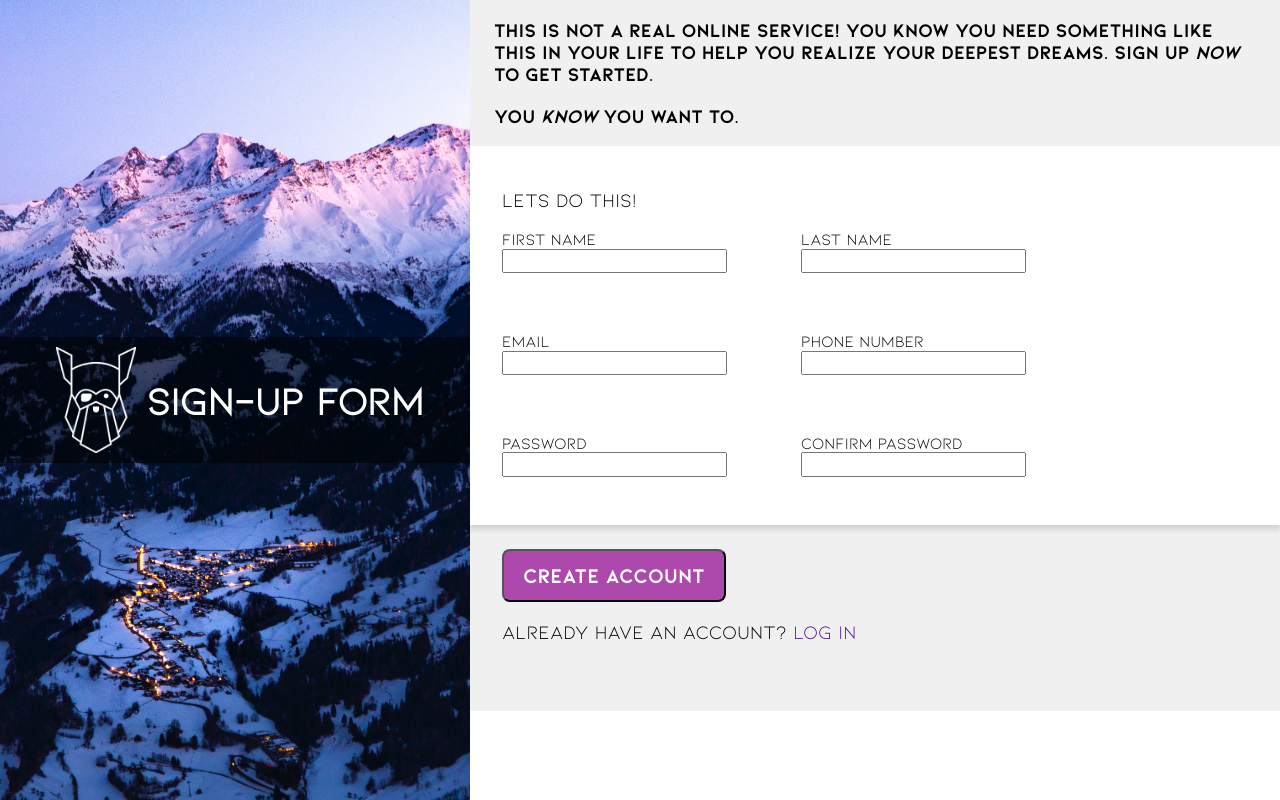
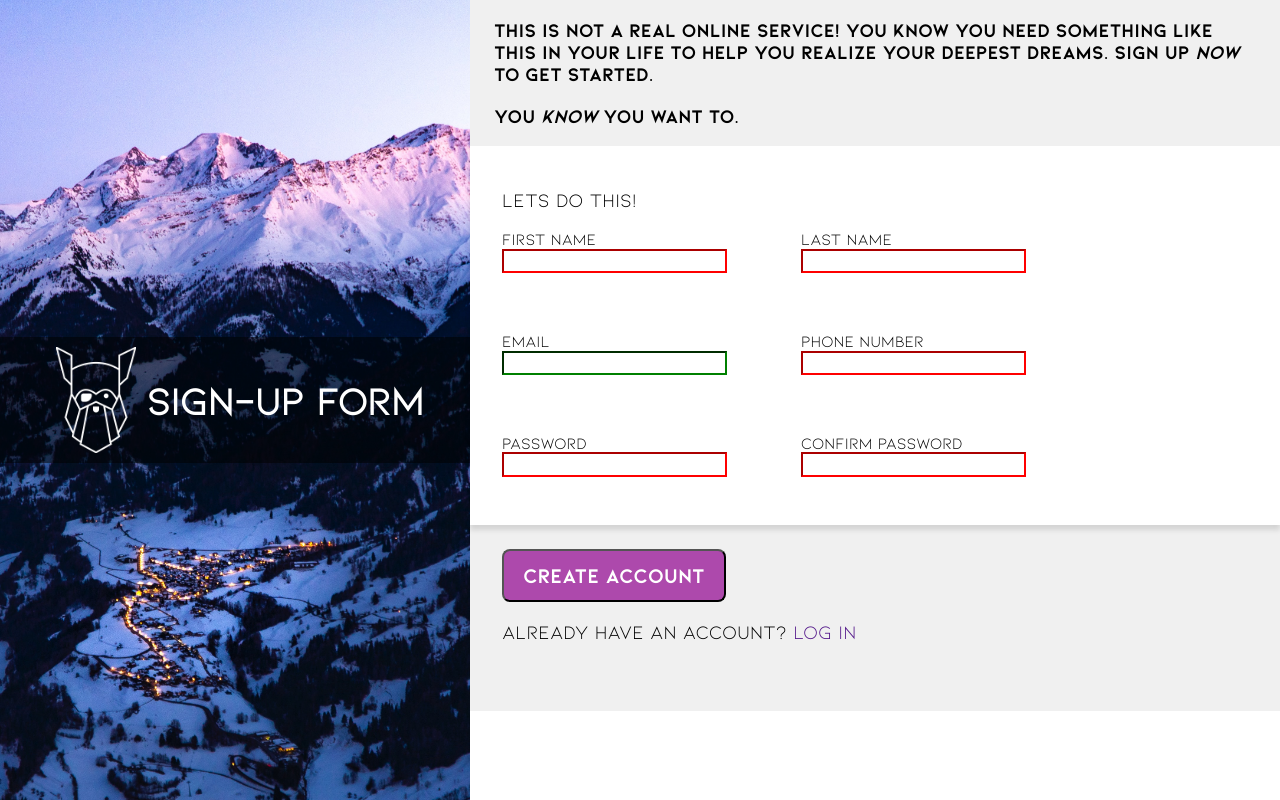
Before and after one commit to bipintimilsina/Sign-Up-Form, a plain HTML site: page index.html in a window 1280 px wide. Drawn offline with Linux system fonts and the light colour scheme.

Commit message:
Added some form validation feature

```diff
--- a/index.html
+++ b/index.html
@@ -44,11 +44,12 @@
               <input type="text" id="lname" required /> </label
             ><label for="email"> Email <input type="email" id="email"  /> </label
             ><label for="phone"
-              >Phone Number <input type="tel" id="phone" required pattern="[0-9]{10}"/> </label
+              >Phone Number <input type="tel" id="phone" required
+              title="Please enter a valid 10 digit number" pattern="[0-9]{10}"/> </label
             ><label for="pass"
               >Password
 
-              <input type="password" required pattern="(?=.*[a-z])(?=.*\d)(?=.*[\$*()!#]).{8,}"  /> </label
+              <input type="password" minlength="10" required pattern="(?=.*[a-z])(?=.*\d)(?=.*[\$*()!#]).{8,}"  /> </label
             ><label for="confirmPass"
               >Confirm Password
               <input type="password" name="" id="" required pattern="(?=.*[a-z])(?=.*\d)(?=.*[\$*()!#]).{8,}"  />
--- a/styles.css
+++ b/styles.css
@@ -188,3 +188,12 @@ color: white;
   width: 80px;
   padding: 10px;
 }
+
+
+input:invalid{
+  border-color: red;
+}
+
+input:valid{
+  border-color: green;
+}
```
